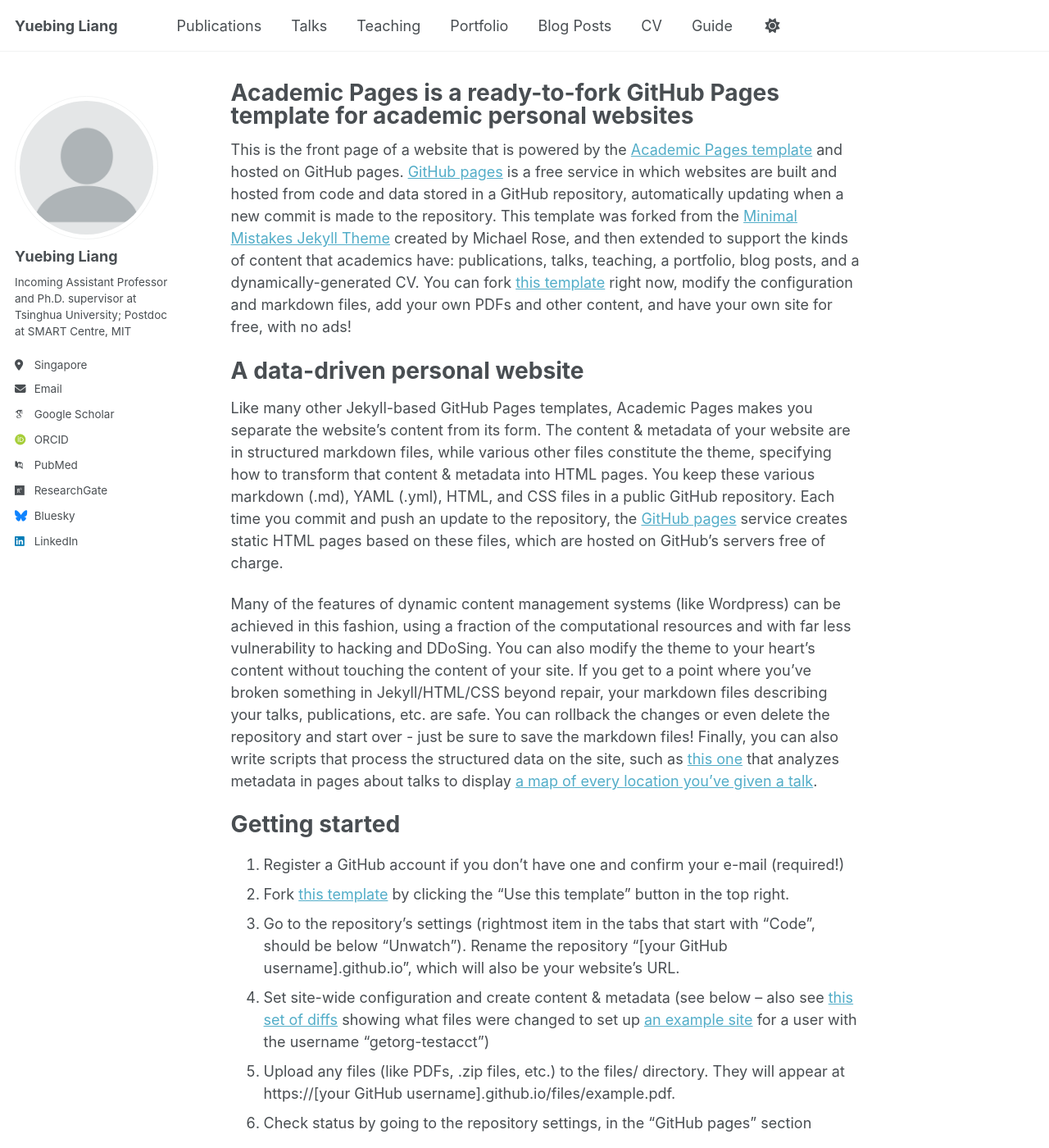
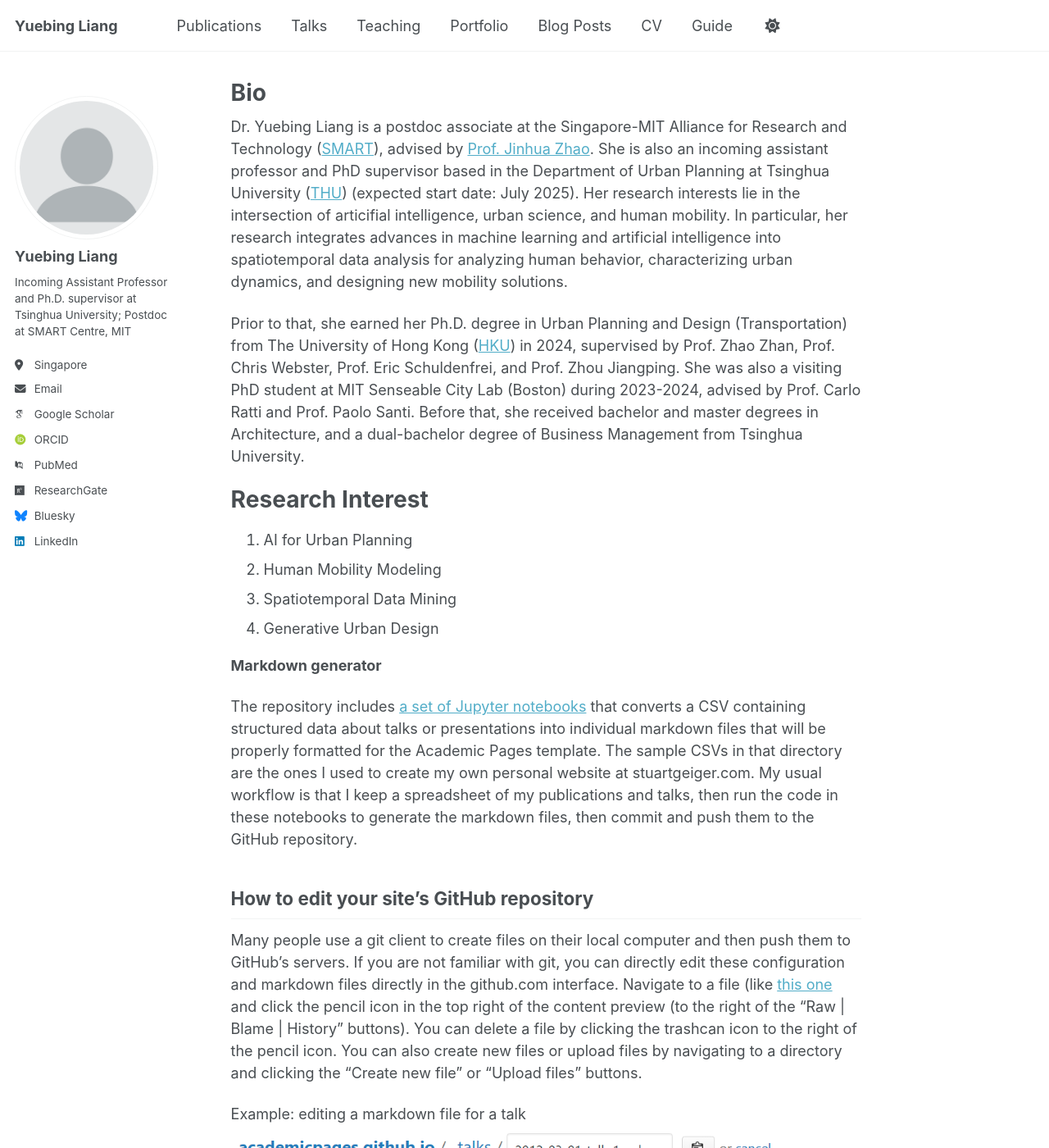
Before and after one commit to yuebingliang/yuebingliang.github.io, a Jekyll site: the page built from _pages/about.md, in a window 1280 px wide and 1400 px high. Shown: the whole window at 82% size. Built offline with Jekyll 4.4.1, drawn with Linux system fonts in a browser that asks for light colours; some web fonts are replaced; some of the changed text lies outside the part shown.

Commit message:
Update about.md

```diff
--- a/_pages/about.md
+++ b/_pages/about.md
@@ -1,36 +1,22 @@
 ---
 permalink: /
-title: "Academic Pages is a ready-to-fork GitHub Pages template for academic personal websites"
+title: "Bio"
 author_profile: true
 redirect_from:
   - /about/
   - /about.html
 ---
 
-This is the front page of a website that is powered by the [Academic Pages template](https://github.com/academicpages/academicpages.github.io) and hosted on GitHub pages. [GitHub pages](https://pages.github.com) is a free service in which websites are built and hosted from code and data stored in a GitHub repository, automatically updating when a new commit is made to the repository. This template was forked from the [Minimal Mistakes Jekyll Theme](https://mmistakes.github.io/minimal-mistakes/) created by Michael Rose, and then extended to support the kinds of content that academics have: publications, talks, teaching, a portfolio, blog posts, and a dynamically-generated CV. You can fork [this template](https://github.com/academicpages/academicpages.github.io) right now, modify the configuration and markdown files, add your own PDFs and other content, and have your own site for free, with no ads!
+Dr. Yuebing Liang is a postdoc associate at the Singapore-MIT Alliance for Research and Technology ([SMART](https://m3s.mit.edu/our-team/yuebing-liang)), advised by [Prof. Jinhua Zhao](https://dusp.mit.edu/people/jinhua-zhao). She is also an incoming assistant professor and PhD supervisor based in the Department of Urban Planning at Tsinghua University ([THU](https://www.arch.tsinghua.edu.cn/column/Departments)) (expected start date: July 2025).  Her research interests lie in the intersection of articifial intelligence, urban science, and human mobility. In particular, her research integrates advances in machine learning and artificial intelligence into spatiotemporal data analysis for analyzing human behavior, characterizing urban dynamics, and designing new mobility solutions.
 
-A data-driven personal website
+Prior to that, she earned her Ph.D. degree in Urban Planning and Design (Transportation) from The University of Hong Kong ([HKU](https://www.arch.hku.hk/departments-and-divisions/department-of-urban-planning-and-design/)) in 2024, supervised by Prof. Zhao Zhan, Prof. Chris Webster, Prof. Eric Schuldenfrei, and Prof. Zhou Jiangping. She was also a visiting PhD student at MIT Senseable City Lab (Boston) during 2023-2024, advised by Prof. Carlo Ratti and Prof. Paolo Santi. Before that, she received bachelor and master degrees in Architecture, and a dual-bachelor degree of Business Management from Tsinghua University.
+
+Research Interest
 ======
-Like many other Jekyll-based GitHub Pages templates, Academic Pages makes you separate the website's content from its form. The content & metadata of your website are in structured markdown files, while various other files constitute the theme, specifying how to transform that content & metadata into HTML pages. You keep these various markdown (.md), YAML (.yml), HTML, and CSS files in a public GitHub repository. Each time you commit and push an update to the repository, the [GitHub pages](https://pages.github.com/) service creates static HTML pages based on these files, which are hosted on GitHub's servers free of charge.
-
-Many of the features of dynamic content management systems (like Wordpress) can be achieved in this fashion, using a fraction of the computational resources and with far less vulnerability to hacking and DDoSing. You can also modify the theme to your heart's content without touching the content of your site. If you get to a point where you've broken something in Jekyll/HTML/CSS beyond repair, your markdown files describing your talks, publications, etc. are safe. You can rollback the changes or even delete the repository and start over - just be sure to save the markdown files! Finally, you can also write scripts that process the structured data on the site, such as [this one](https://github.com/academicpages/academicpages.github.io/blob/master/talkmap.ipynb) that analyzes metadata in pages about talks to display [a map of every location you've given a talk](https://academicpages.github.io/talkmap.html).
-
-Getting started
-======
-1. Register a GitHub account if you don't have one and confirm your e-mail (required!)
-1. Fork [this template](https://github.com/academicpages/academicpages.github.io) by clicking the "Use this template" button in the top right.
-1. Go to the repository's settings (rightmost item in the tabs that start with "Code", should be below "Unwatch"). Rename the repository "[your GitHub username].github.io", which will also be your website's URL.
-1. Set site-wide configuration and create content & metadata (see below -- also see [this set of diffs](http://archive.is/3TPas) showing what files were changed to set up [an example site](https://getorg-testacct.github.io) for a user with the username "getorg-testacct")
-1. Upload any files (like PDFs, .zip files, etc.) to the files/ directory. They will appear at https://[your GitHub username].github.io/files/example.pdf.
-1. Check status by going to the repository settings, in the "GitHub pages" section
-
-Site-wide configuration
-------
-The main configuration file for the site is in the base directory in [_config.yml](https://github.com/academicpages/academicpages.github.io/blob/master/_config.yml), which defines the content in the sidebars and other site-wide features. You will need to replace the default variables with ones about yourself and your site's github repository. The configuration file for the top menu is in [_data/navigation.yml](https://github.com/academicpages/academicpages.github.io/blob/master/_data/navigation.yml). For example, if you don't have a portfolio or blog posts, you can remove those items from that navigation.yml file to remove them from the header.
-
-Create content & metadata
-------
-For site content, there is one markdown file for each type of content, which are stored in directories like _publications, _talks, _posts, _teaching, or _pages. For example, each talk is a markdown file in the [_talks directory](https://github.com/academicpages/academicpages.github.io/tree/master/_talks). At the top of each markdown file is structured data in YAML about the talk, which the theme will parse to do lots of cool stuff. The same structured data about a talk is used to generate the list of talks on the [Talks page](https://academicpages.github.io/talks), each [individual page](https://academicpages.github.io/talks/2012-03-01-talk-1) for specific talks, the talks section for the [CV page](https://academicpages.github.io/cv), and the [map of places you've given a talk](https://academicpages.github.io/talkmap.html) (if you run this [python file](https://github.com/academicpages/academicpages.github.io/blob/master/talkmap.py) or [Jupyter notebook](https://github.com/academicpages/academicpages.github.io/blob/master/talkmap.ipynb), which creates the HTML for the map based on the contents of the _talks directory).
+1. AI for Urban Planning
+1. Human Mobility Modeling
+1. Spatiotemporal Data Mining
+1. Generative Urban Design
 
 **Markdown generator**
 
```
